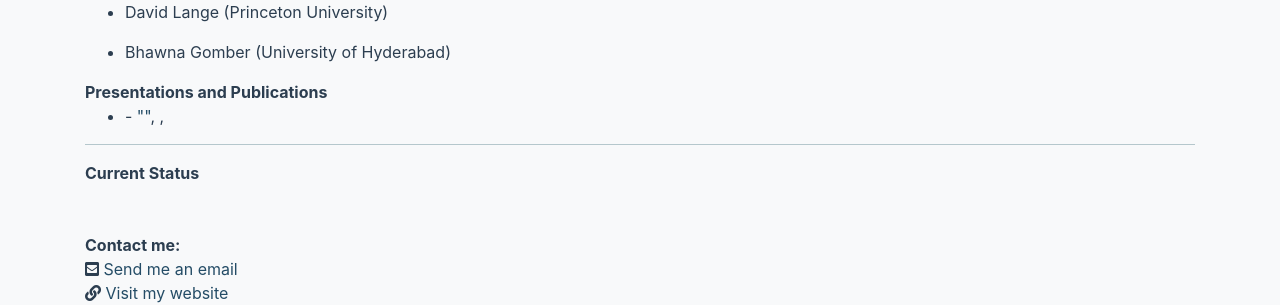
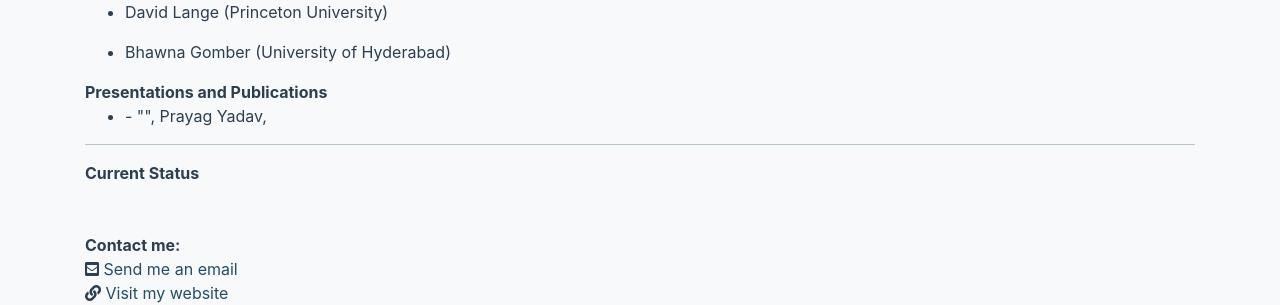
Before and after one commit to research-software-collaborations/research-software-collaborations.github.io, a Jekyll site: the page built from pages/trainees/prayagyadav.md, in a window 1280 px wide and 1388 px high. Shown: the part 859-1164 px from the top of the window. Built offline with Jekyll 4.4.1, drawn with Linux system fonts in a browser that asks for light colours; cached includes are drawn as plain includes.

```diff
--- a/_layouts/fellow.html
+++ b/_layouts/fellow.html
@@ -54,7 +54,7 @@
         <ul>
           {% for presentation in page.presentations %}
             {% assign prettydate = presentation.date | date: "%-d %b %Y" %}
-            <li>{{prettydate}} - <a href="{{presentation.url}}">"{{presentation.title}}"</a>, {{page.fellow-name}}, <a href="{{presentation.meetingurl}}">{{presentation.meeting}}</a>
+            <li>{{prettydate}} - <a href="{{presentation.url}}">"{{presentation.title}}"</a>, {{page.myname}}, <a href="{{presentation.meetingurl}}">{{presentation.meeting}}</a>
             {% if presentation.recordingurl %}
               Recording: <a href="{{presentation.recordingurl}}">{{presentation.title}}</a></li>
             {% endif %}
```
